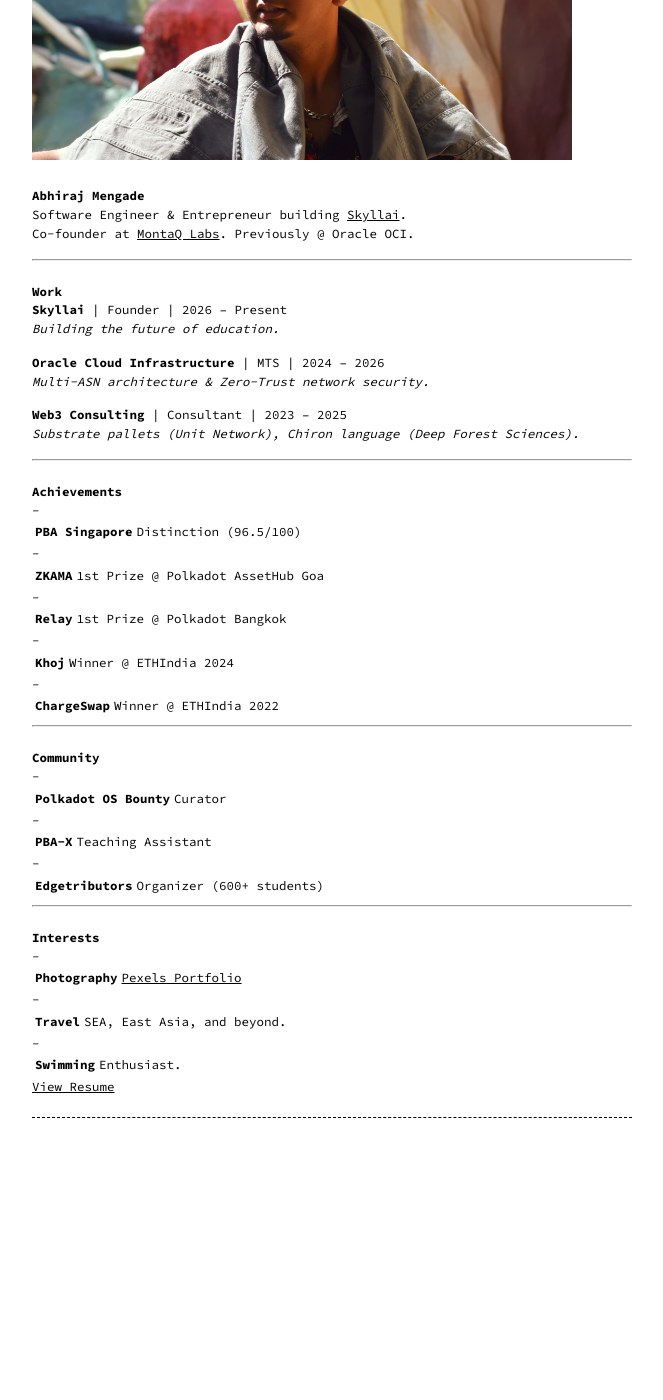
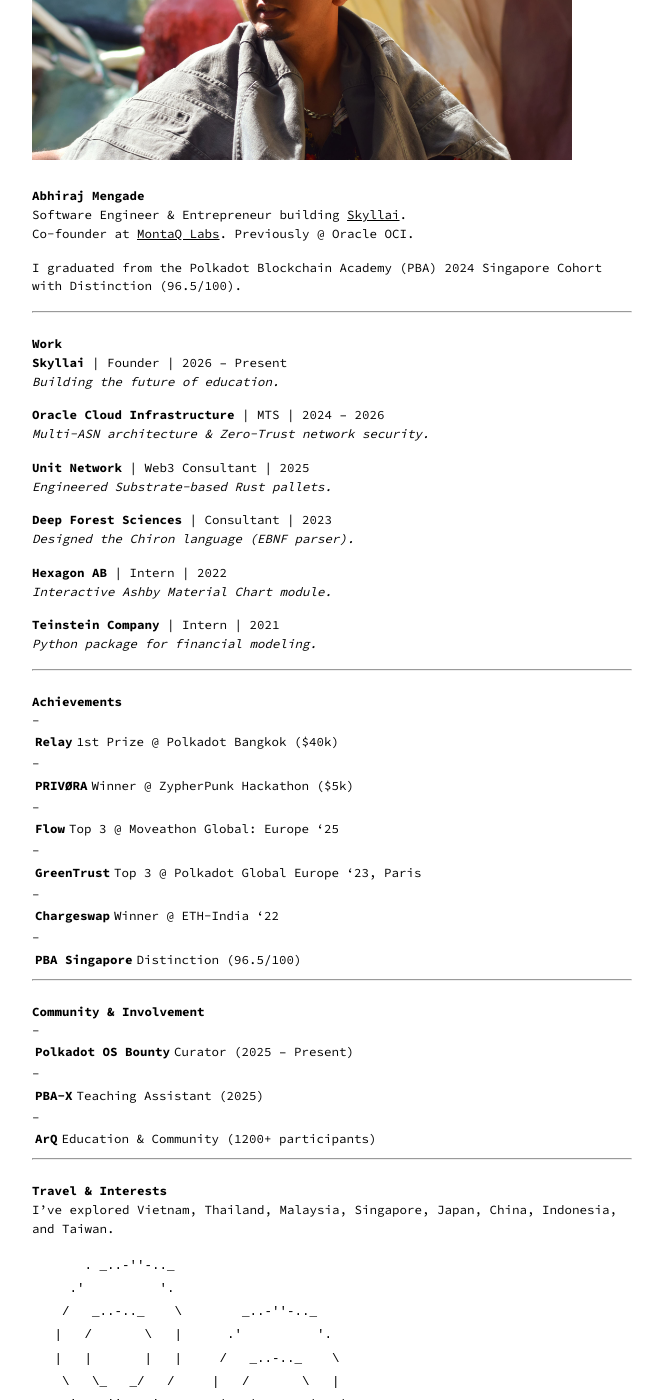
Before and after one commit to abhiraj-mengade/abhiraj-mengade.github.io, a Jekyll site: the page built from about.md, in a window 1280 px wide and 1400 px high, scrolled down 295 px. Shown: the whole window, without its empty margins (308-971 px from the left). Built offline with Jekyll 4.4.1, drawn with Linux system fonts in a browser that asks for light colours; before the commit the page ends 1443 px from its top, so only the background shows below that; some of the changed text lies outside the part shown.

Commit message:
Align site content with resume.tex: remove ZKAMA/Edgetributors, add missing experience/projects

````diff
--- a/about.md
+++ b/about.md
@@ -11,6 +11,8 @@ permalink: /about
 Software Engineer & Entrepreneur building [Skyllai](https://skyllai.com).
 Co-founder at [MontaQ Labs](https://www.montaq.org/). Previously @ Oracle OCI.
 
+I graduated from the Polkadot Blockchain Academy (PBA) 2024 Singapore Cohort with Distinction (96.5/100).
+
 ---
 
 ### Work
@@ -21,33 +23,66 @@ Co-founder at [MontaQ Labs](https://www.montaq.org/). Previously @ Oracle OCI.
 **Oracle Cloud Infrastructure** | MTS | 2024 – 2026
 *Multi-ASN architecture & Zero-Trust network security.*
 
-**Web3 Consulting** | Consultant | 2023 – 2025
-*Substrate pallets (Unit Network), Chiron language (Deep Forest Sciences).*
+**Unit Network** | Web3 Consultant | 2025
+*Engineered Substrate-based Rust pallets.*
+
+**Deep Forest Sciences** | Consultant | 2023
+*Designed the Chiron language (EBNF parser).*
+
+**Hexagon AB** | Intern | 2022
+*Interactive Ashby Material Chart module.*
+
+**Teinstein Company** | Intern | 2021
+*Python package for financial modeling.*
 
 ---
 
 ### Achievements
 
+- **Relay** | 1st Prize @ Polkadot Bangkok ($40k)
+- **PRIVØRA** | Winner @ ZypherPunk Hackathon ($5k)
+- **Flow** | Top 3 @ Moveathon Global: Europe '25
+- **GreenTrust** | Top 3 @ Polkadot Global Europe '23, Paris
+- **Chargeswap** | Winner @ ETH-India '22
 - **PBA Singapore** | Distinction (96.5/100)
-- **ZKAMA** | 1st Prize @ Polkadot AssetHub Goa
-- **Relay** | 1st Prize @ Polkadot Bangkok
-- **Khoj** | Winner @ ETHIndia 2024
-- **ChargeSwap** | Winner @ ETHIndia 2022
 
 ---
 
-### Community
+### Community & Involvement
 
-- **Polkadot OS Bounty** | Curator
-- **PBA-X** | Teaching Assistant
-- **Edgetributors** | Organizer (600+ students)
+- **Polkadot OS Bounty** | Curator (2025 – Present)
+- **PBA-X** | Teaching Assistant (2025)
+- **ArQ** | Education & Community (1200+ participants)
 
 ---
 
-### Interests
+### Travel & Interests
+
+I've explored Vietnam, Thailand, Malaysia, Singapore, Japan, China, Indonesia, and Taiwan.
+
+```text
+       . _..-''-.._
+     .'          '.
+    /   _..-.._    \        _..-''-.._
+   |   /       \   |      .'          '.
+   |   |       |   |     /   _..-.._    \
+    \   \_   _/   /     |   /       \   |
+     '.   ''   .'        |   |       |   |
+       '-....-'           \   \_   _/   /
+                           '.   ''   .'
+                             '-....-'
+
+                [ TRAVEL LOG: ASIA-PACIFIC ]
+
+       _     _      _    _      _     _      _    _
+      | |   | |    | |  | |    | |   | |    | |  | |
+      | |   | |    | |  | |    | |   | |    | |  | |
+      |_|   |_|    |_|  |_|    |_|   |_|    |_|  |_|
+
+    [ VN | TH | MY | SG | JP | CN | ID | TW ]
+```
 
 - **Photography** | [Pexels Portfolio](https://www.pexels.com/@abhiraj-mengade-1478094393/)
-- **Travel** | SEA, East Asia, and beyond.
 - **Swimming** | Enthusiast.
 
 [View Resume](https://drive.google.com/file/d/15KrxFbAdso1hMbY9Wd6vFQbwhM6DHWoq/view?usp=drive_link)
````
Also changed, not shown: _pages/projects.md (+16 -16 lines).
